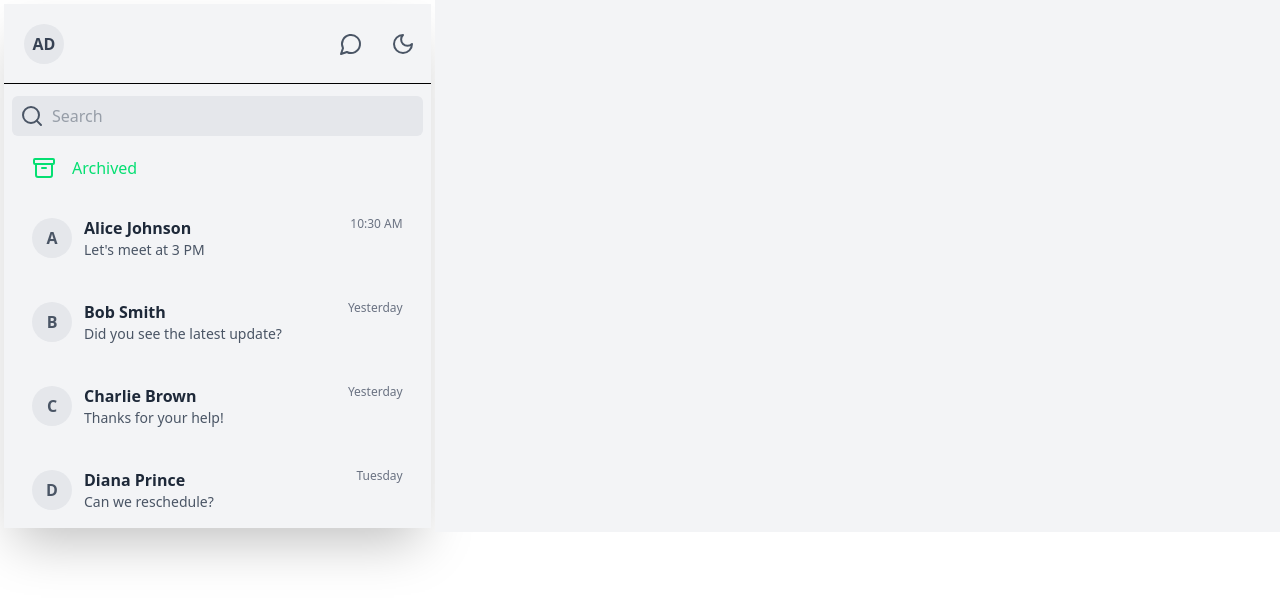
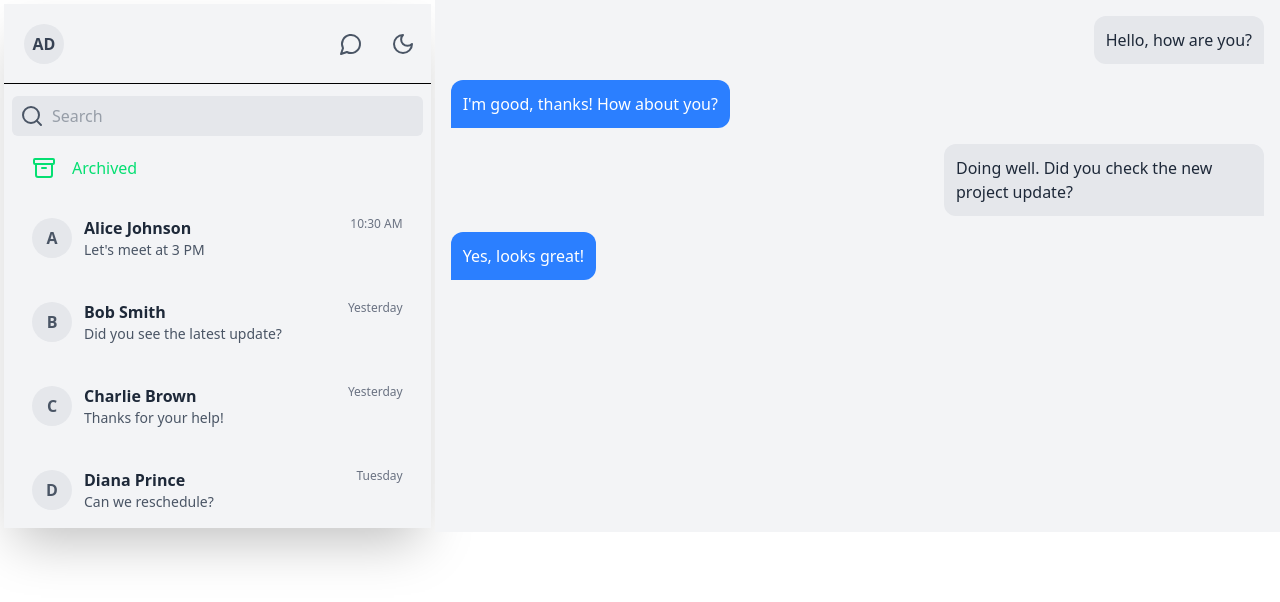
Before and after one commit to MNZ02/chat.io, a Next.js app in the folder apps/web/: page / in a window 1280 px wide. Shown: the top 602 px of the page. Built offline with nearby package versions, Linux system fonts and the light colour scheme.

Commit message:
Enhance chat window message styling for better readability

```diff
--- a/apps/web/app/components/ChatWindow.tsx
+++ b/apps/web/app/components/ChatWindow.tsx
@@ -25,6 +25,9 @@ function ChatWindow() {
         <div className='flex-1 p-4 overflow-y-auto space-y-4 bg-gray-100'>
             {messages.map((message) => (
                 <div key={message.id} className={`flex ${message.fromMe ? "justify-start" : "justify-end"} `}>
+                    <div className={`max-w-xs p-3 rounded-xl ${message.fromMe ? "bg-blue-500 text-white rounded-bl-none" : "bg-gray-200 text-gray-800 rounded-br-none"}`}>
+                        {message.text}
+                    </div>
 
 
                 </div>
```
